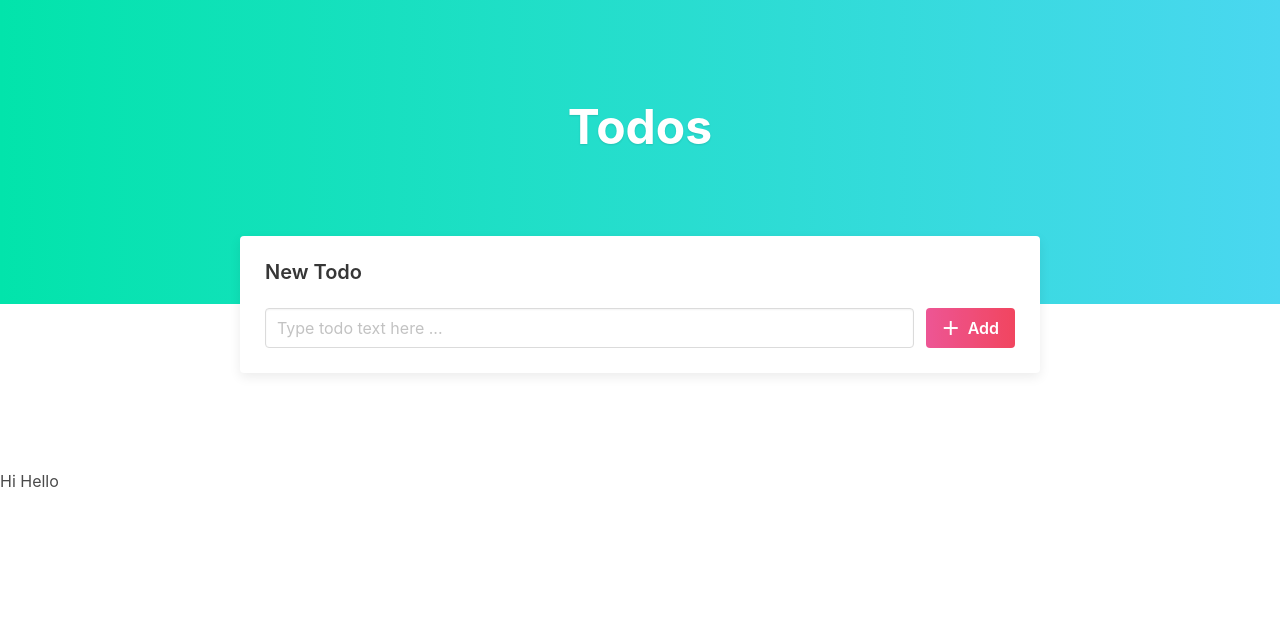
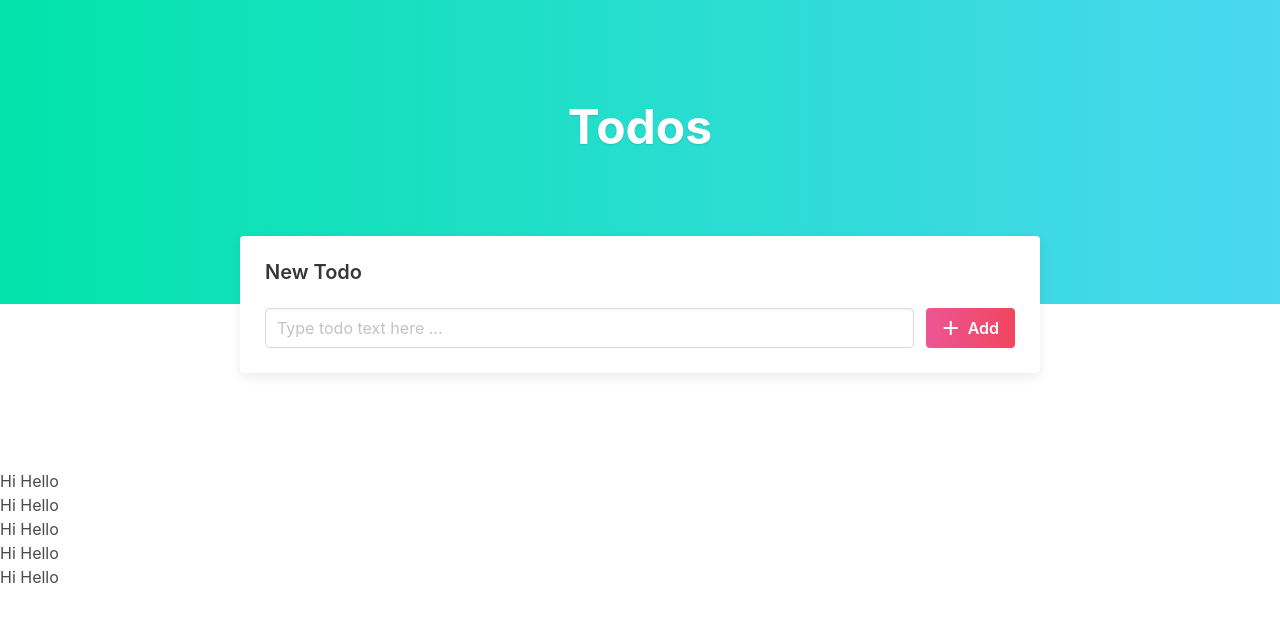
Before and after one commit to ashwin-kumar321/To-Do-List, an Angular app: page / in a window 1280 px wide. Shown: the top 622 px of the page. Built offline with nearby package versions, Linux system fonts and the light colour scheme.

Commit message:
secont 1

```diff
--- a/src/app/todos/todos.component.html
+++ b/src/app/todos/todos.component.html
@@ -47,3 +47,7 @@
   </div>
 </section>
 <div>Hi Hello</div>
+<div>Hi Hello</div>
+<div>Hi Hello</div>
+<div>Hi Hello</div>
+<div>Hi Hello</div>
```
